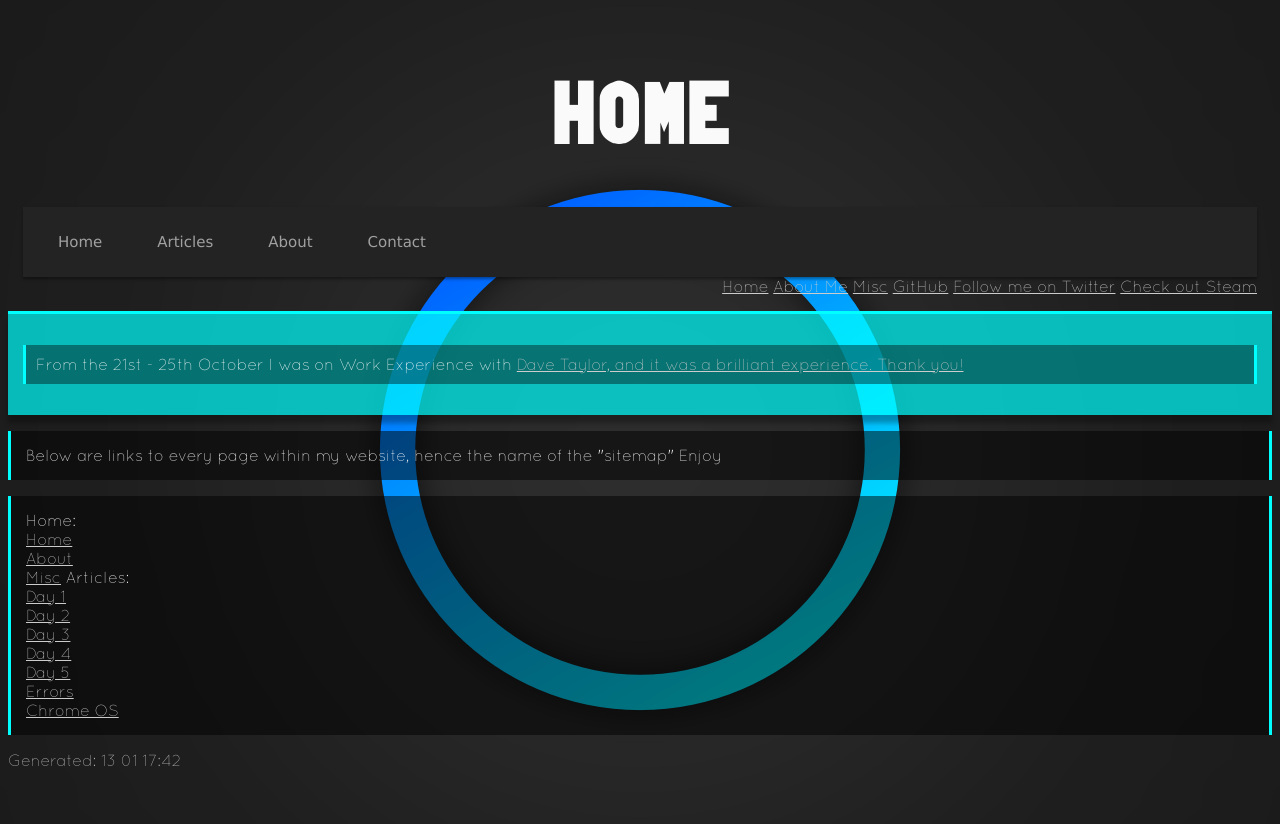
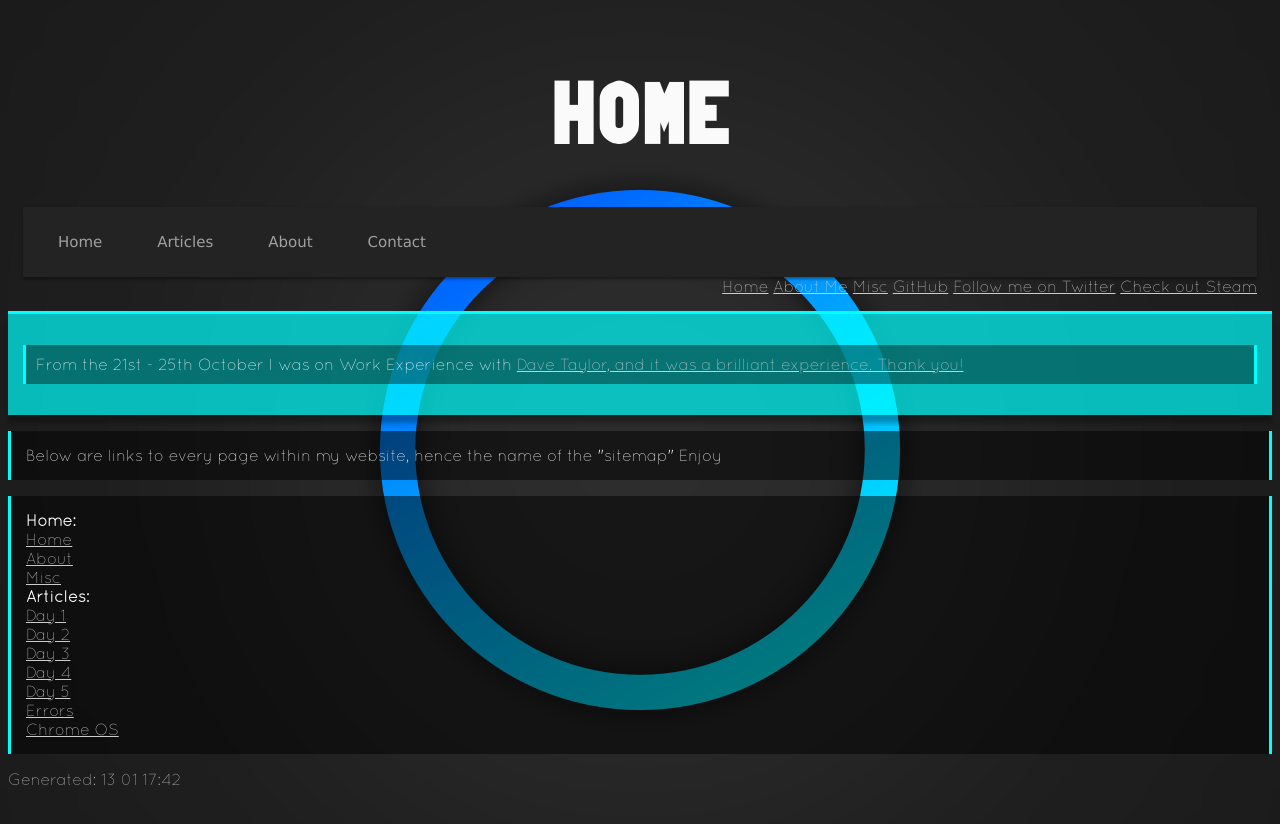
Before and after one commit to boffnoff/boffnoff.github.com, a Jekyll site: the page built from sitemap.html, in a window 1280 px wide. Shown: the top 824 px of the page. Built offline with Jekyll 4.4.1, drawn with Linux system fonts in a browser that asks for light colours.

Commit message:
added bold text

```diff
--- a/sitemap.html
+++ b/sitemap.html
@@ -15,14 +15,20 @@ layout: master
 <p>
     Below are links to every page within my website, hence the name of the "sitemap" Enjoy
 </p>
-<p>Home:
+<p>
+    <b>
+    Home:
+    </b>
     <br>
     <a href="index.html">Home</a>
     <br>
     <a href="about.html">About</a>
     <br>
     <a href="misc.html">Misc</a>
+    <br>
+    <b>
     Articles:
+    </b>
     <br>
     <a href="http://boffnoff.me/2013/10/21/first-day.html">Day 1</a>
     <br>
```
